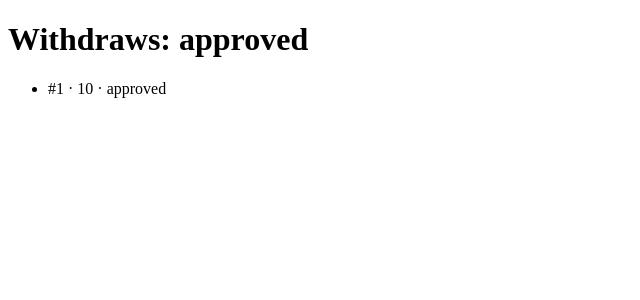
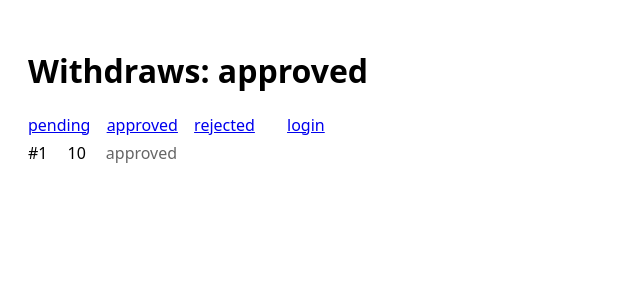
Before and after one commit to danlikendy/balancecore_bot_tg_project, a FastAPI app: template api/templates/admin_withdraws.html in a window 1280 px wide. Shown: the top 300 px of the page, without its empty margins (0-640 px from the left). Run offline with FastAPI, Linux system fonts and the light colour scheme; the template is opened without the code that fills it: most values are stand-ins (such as "Sample title", 1, 10 or a date in 2020); parts of the project's set-up code (start-up, migrations or seed data) failed here and were passed over.

Commit message:
feat(admin-ui): login, actions, filters, head handlers

```diff
--- a/api/templates/admin_withdraws.html
+++ b/api/templates/admin_withdraws.html
@@ -1,15 +1,72 @@
-<!doctype html><html><head>
+<!doctype html>
+<html>
+<head>
   <meta charset="utf-8"><title>Admin · Withdraws</title>
   <link rel="icon" href="/favicon.ico">
-</head><body>
+  <style>
+    body { font-family: system-ui, sans-serif; padding: 20px }
+    .row { display:flex; gap:12px; align-items:center; margin:6px 0 }
+    .pill { margin-right:8px }
+    .muted { color:#666 }
+    nav a { margin-right:12px }
+  </style>
+</head>
+<body>
   <h1>Withdraws: {{ status }}</h1>
-  {% if withdraws %}
-    <ul>
-    {% for w in withdraws %}
-      <li>#{{ w.id }} · {{ w.amount }} · {{ w.status }}</li>
-    {% endfor %}
-    </ul>
+
+  <nav>
+    <a href="/admin/ui/withdraws?status=pending">pending</a>
+    <a href="/admin/ui/withdraws?status=approved">approved</a>
+    <a href="/admin/ui/withdraws?status=rejected">rejected</a>
+    <a href="/admin/ui/login" style="margin-left:16px">login</a>
+  </nav>
+
+  {% if withdraws and withdraws|length > 0 %}
+    <div id="list">
+      {% for w in withdraws %}
+      <div class="row" data-id="{{ w.id }}">
+        <span class="pill">#{{ w.id }}</span>
+        <span class="pill">{{ w.amount }}</span>
+        <span class="pill muted">{{ w.status }}</span>
+        {% if status == 'pending' %}
+          <button class="approve">Approve</button>
+          <button class="reject">Reject</button>
+        {% endif %}
+      </div>
+      {% endfor %}
+    </div>
   {% else %}
     <p>Нет заявок.</p>
   {% endif %}
-</body></html>
+
+  <script>
+    const token = localStorage.getItem('adminToken') || '';
+    function call(id, action){
+      if(!token){ return alert('Зайдите на /admin/ui/login и сохраните токен'); }
+      fetch(`/admin/withdraws/${id}/${action}`, {
+        method: 'POST',
+        headers: { 'X-Admin-Token': token }
+      })
+      .then(r => r.json())
+      .then(j => {
+        if(j.detail){ alert(j.detail); return; }
+        location.reload();
+      })
+      .catch(e => alert(e));
+    }
+
+    document.querySelectorAll('.approve').forEach(b=>{
+      b.onclick = () => call(b.parentElement.dataset.id, 'approve');
+    });
+    document.querySelectorAll('.reject').forEach(b=>{
+      b.onclick = () => call(b.parentElement.dataset.id, 'reject');
+    });
+
+    // лёгкий авто‑обновлятор (раз в 15 сек на pending)
+    const params = new URLSearchParams(location.search);
+    if ((params.get('status') || 'pending') === 'pending') {
+      setInterval(()=>location.reload(), 15000);
+    }
+  </script>
+</body>
+</html>
```
Also changed, not shown: api/templates/login.html (+19 -15 lines).
